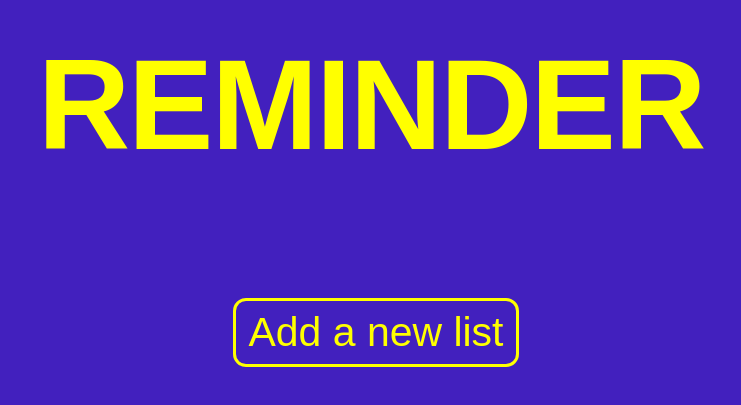
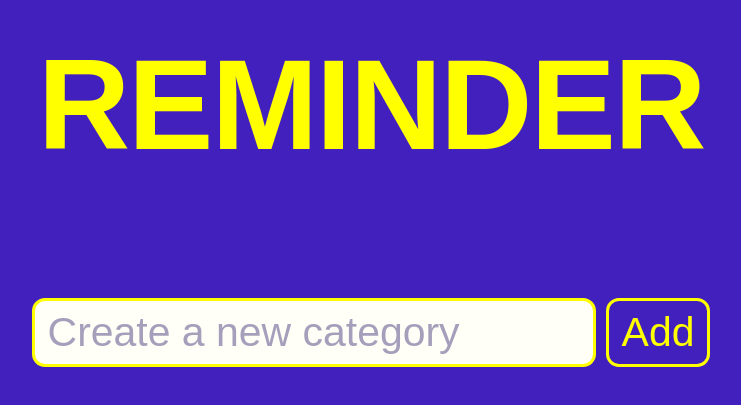
Before and after one commit to mervebalci/todo-tobuy-list, a React (Create React App) app: page / in a window 1280 px wide. Shown: the part 155-560 px from the top of the page, without its empty margins (269-1010 px from the left). Built offline with nearby package versions, Linux system fonts and the light colour scheme.

Commit message:
Let the users add their own category

```diff
--- a/public/index.html
+++ b/public/index.html
@@ -24,7 +24,7 @@
       work correctly both with client-side routing and a non-root public URL.
       Learn how to configure a non-root public URL by running `npm run build`.
     -->
-    <title>React App</title>
+    <title>Reminder</title>
   </head>
   <body>
     <noscript>You need to enable JavaScript to run this app.</noscript>
--- a/src/App.css
+++ b/src/App.css
@@ -9,7 +9,23 @@
   width: 100%;
 }
 
-#newList {
+#category {
+  color: rgb(39, 20, 109);
+  background-color: rgb(255, 255, 247);
+  border-width: 3px;
+  border-style: solid;
+  border-color: yellow;
+  border-radius: 13px;
+  padding: 8px 13px;
+  font-size: 3.2vw;
+  margin-bottom: 64px;
+}
+
+#category::placeholder {
+  color: rgba(131, 122, 164, 0.725);
+}
+
+#addCategory {
   padding: 8px 13px;
   margin: 10px 0px 10px 10px;
   font-size: 3.2vw;
@@ -50,6 +66,7 @@ h1 {
   padding: 8px 13px;
   margin: 10px 0px 10px 10px;
   font-size: 3.2vw;
+  text-transform: capitalize;
   color: yellow;
   background-color: rgb(66, 32, 190);
   border-style: solid;
@@ -62,6 +79,7 @@ h1 {
   padding: 8px 13px;
   margin: 10px 0px 10px 10px;
   font-size: 3.2vw;
+  text-transform: capitalize;
   color: rgb(66, 32, 190);
   border-style: solid;
   border-color: yellow;
@@ -74,6 +92,7 @@ h1 {
   padding: 8px 13px;
   margin: 10px 0px 10px 10px;
   font-size: 3.2vw;
+  text-transform: capitalize;
   color: yellow;
   background-color: rgb(66, 32, 190);
   border-style: solid;
@@ -86,6 +105,7 @@ h1 {
   padding: 8px 13px;
   margin: 10px 0px 10px 10px;
   font-size: 3.2vw;
+  text-transform: capitalize;
   color: rgb(66, 32, 190);
   border-style: solid;
   border-color: yellow;
@@ -98,6 +118,7 @@ h1 {
   padding: 4px 19px;
   margin: 10px 0px 10px 10px;
   font-size: 3.2vw;
+  text-transform: capitalize;
   color: rgb(66, 32, 190);
   background-color: yellow;
   border-style: solid;
@@ -110,6 +131,7 @@ h1 {
   padding: 4px 19px;
   margin: 10px 0px 10px 10px;
   font-size: 3.2vw;
+  text-transform: capitalize;
   color: yellow;
   border-style: solid;
   border-color: yellow;
@@ -122,6 +144,7 @@ h1 {
   padding: 4px 19px;
   margin: 10px 0px 10px 10px;
   font-size: 3.2vw;
+  text-transform: capitalize;
   color: rgb(66, 32, 190);
   background-color: yellow;
   border-style: solid;
@@ -134,6 +157,7 @@ h1 {
   padding: 4px 19px;
   margin: 10px 0px 10px 10px;
   font-size: 3.2vw;
+  text-transform: capitalize;
   color: yellow;
   border-style: solid;
   border-color: yellow;
@@ -147,10 +171,10 @@ h1 {
   text-align: center;
   max-width: fit-content;
   list-style-type: none;
+  text-transform: capitalize;
   color: rgb(231, 230, 245);
   font-weight: normal;
   letter-spacing: 0.5px;
-  text-transform: capitalize;
   word-spacing: 2px;
 }
 
--- a/src/App.js
+++ b/src/App.js
@@ -5,7 +5,16 @@ let counter = 0;
 
 export default function App() {
   const [list, setList] = useState([]);
-  const [category, setCategory] = useState("");
+  const [category, setCategory] = useState([]);
+
+  function addNewCategory() {
+    const creatingCategory = document.getElementById('category').value;
+    setCategory([...category, creatingCategory])
+
+    document.getElementById('category').value = "";
+
+    console.log(category)
+  }
 
   function addTaskOrItem() {
     const userInput = document.getElementById('userInput').value;
@@ -26,11 +35,12 @@ export default function App() {
   return (
     <div className="App">
       <h1>REMINDER</h1>
-      <button id="newList">Add a new list</button>
-      {category &&
+      <input id="category" placeholder="Create a new category"></input>
+      <button id="addCategory" onClick={addNewCategory}>Add</button>
+      {category === "" &&
         <div>
           <div>
-            <input id="userInput" placeholder={"Add a new " + category}></input>
+            <input id="userInput" placeholder="Add a new item"></input>
             <button id="addTask" onClick={addTaskOrItem}>Add</button>
           </div>
           <div>
```
